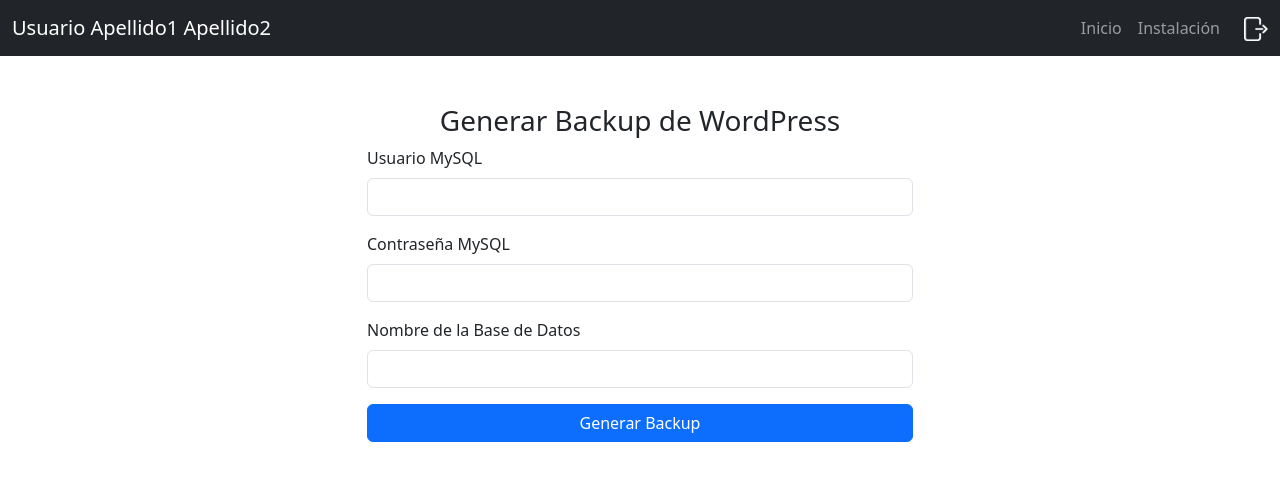
After one commit to alexhl005/app-web, a PHP site: page /backup.php in a window 1280 px wide. The commit adds this page. Shown: the top 481 px of the page. Run offline with PHP 8.4, Linux system fonts and the light colour scheme; a user stored in the database is signed in; a stand-in replaces the project's code that opens the database connection.

Commit message:
new files

```diff
--- a/project/backEnd/mngSession.php
+++ b/project/backEnd/mngSession.php
@@ -3,7 +3,7 @@
 
 function userAuthentication($mail, $pass, &$name)
 {
-	$query = "SELECT users.* FROM user WHERE users.mail='$mail'";
+	$query = "SELECT users.* FROM users WHERE users.mail='$mail'";
 	$row = doQuery($query)[0];
 	$name = $row['name'];
 	return (password_verify($pass, $row['pass'])) ? true : false;
--- /dev/null
+++ b/project/backup.php
@@ -0,0 +1,37 @@
+<?php include("backEnd/appHeader.php"); ?>
+<!DOCTYPE html>
+<html lang="es">
+<head>
+    <meta charset="UTF-8">
+    <meta name="viewport" content="width=device-width, initial-scale=1.0">
+    <title>Backup WordPress</title>
+    <link href="https://cdn.jsdelivr.net/npm/bootstrap@5.3.0/dist/css/bootstrap.min.css" rel="stylesheet">
+</head>
+<body>
+    <!-- Navbar responsiva -->
+    <?php include("view/nav.php"); ?>
+
+    <div class="container mt-5">
+        <div class="row justify-content-center">
+            <div class="col-md-6">
+                <h3 class="text-center">Generar Backup de WordPress</h3>
+                <form action="backEnd/doBackup.php" method="POST">
+                    <div class="mb-3">
+                        <label class="form-label">Usuario MySQL</label>
+                        <input type="text" class="form-control" name="db_user" required>
+                    </div>
+                    <div class="mb-3">
+                        <label class="form-label">Contraseña MySQL</label>
+                        <input type="password" class="form-control" name="db_pass" required>
+                    </div>
+                    <div class="mb-3">
+                        <label class="form-label">Nombre de la Base de Datos</label>
+                        <input type="text" class="form-control" name="db_name" required>
+                    </div>
+                    <button type="submit" class="btn btn-primary w-100">Generar Backup</button>
+                </form>
+            </div>
+        </div>
+    </div>
+</body>
+</html>
```
Also changed, not shown: project/backEnd/doBackup.php (added, +53 -0 lines), project/backEnd/download.php (added, +25 -0 lines), 1 other file.
